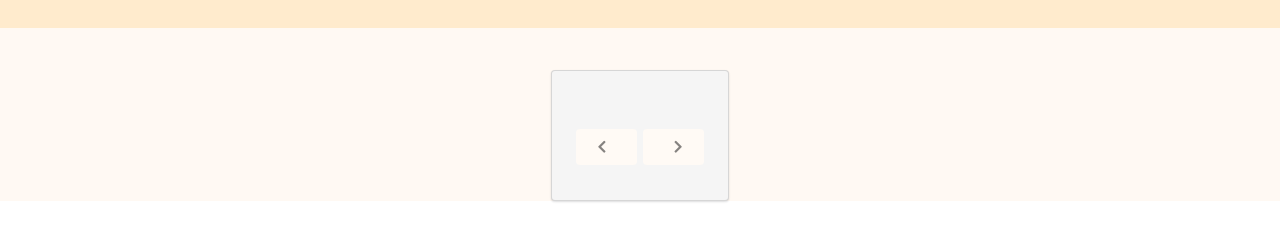
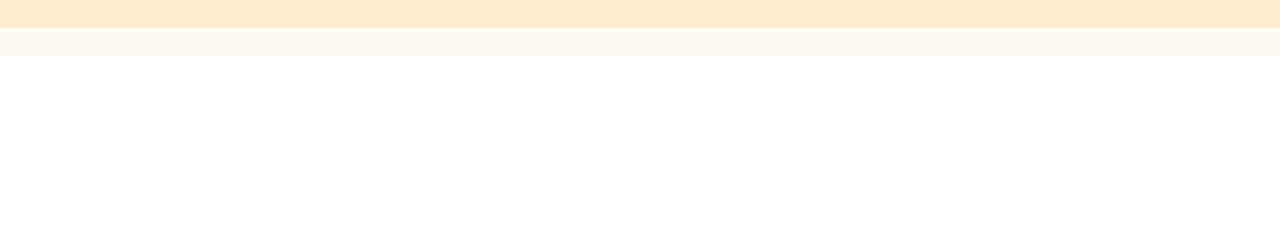
Before and after one commit to david-karlsson/Arbetsprov-InfoCaption, a Vue app: page / in a window 1280 px wide. Shown: the part 440-680 px from the top of the page. Built offline with nearby package versions, Linux system fonts and the light colour scheme.

Commit message:
main hidden until search

```diff
--- a/src/components/SearchResults.vue
+++ b/src/components/SearchResults.vue
@@ -17,7 +17,7 @@
 </div>
 
 </header>
-  <section id="search-main" class="ui segment">
+  <section id="search-main" class="ui segment" v-if="searchPagesInit === 1">
 
 
 
@@ -49,7 +49,7 @@
     </ul>
     <footer id="pagination-footer" class="container">
       <button class="ui button" @click="(event) => {PageTurner(0),Search()}">  <i class="left chevron icon divider"></i></button>
-      <span class="pagination">
+      <span  class="pagination">
         <div v-for="item in currentPagingArray[0]" :key="item">
           <button  :id="item" :value="item" class="ui button" @click="SearchPageSelect(item), PaginationList()">
             {{ item }}
@@ -163,7 +163,7 @@ console.log(i)
           //  console.log(this.totalPages)
         });
 
-      this.searchPagesInit = 1;
+
       setTimeout(() => {
         this.PaginationList();
       }, 200);
```
